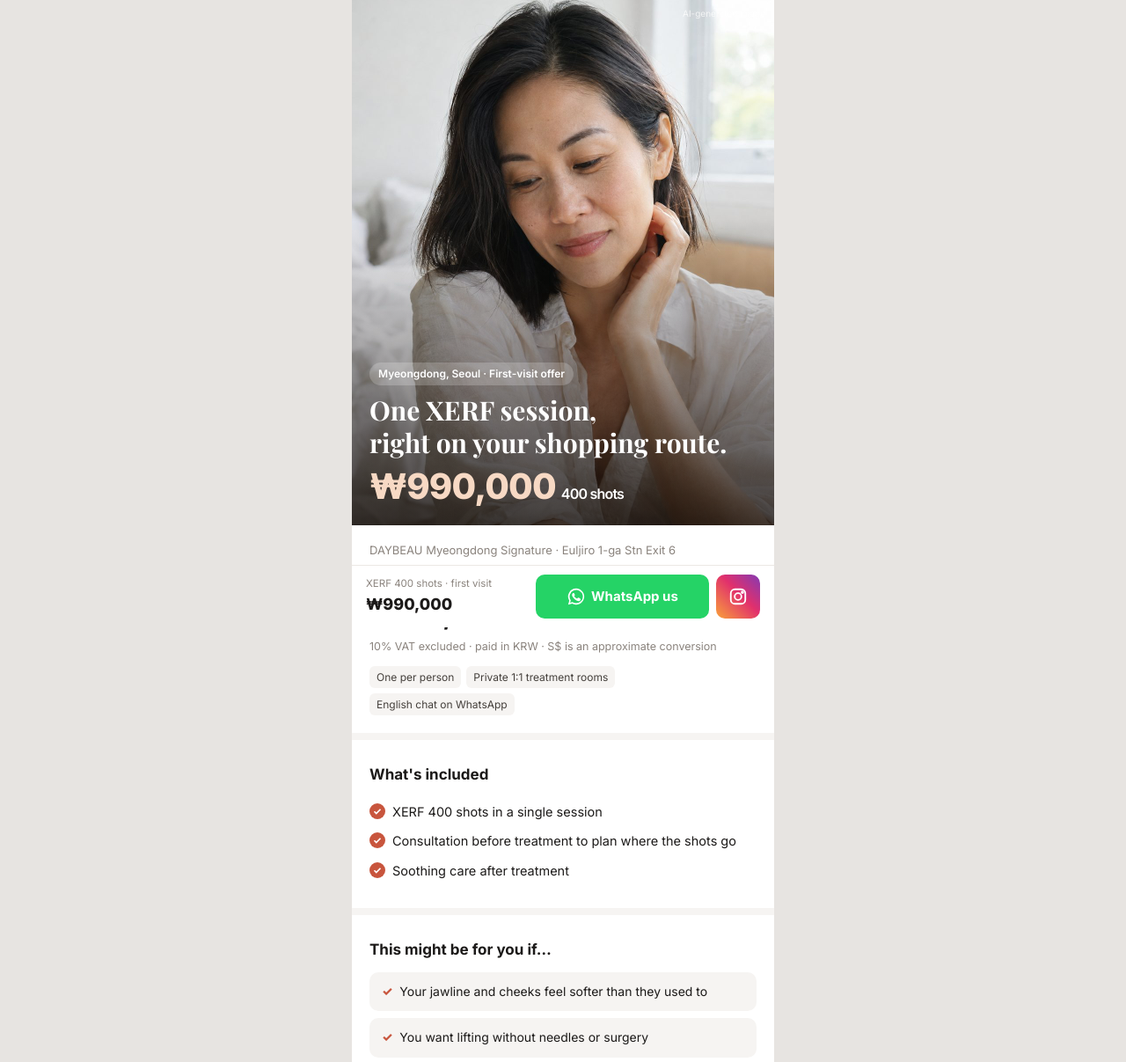
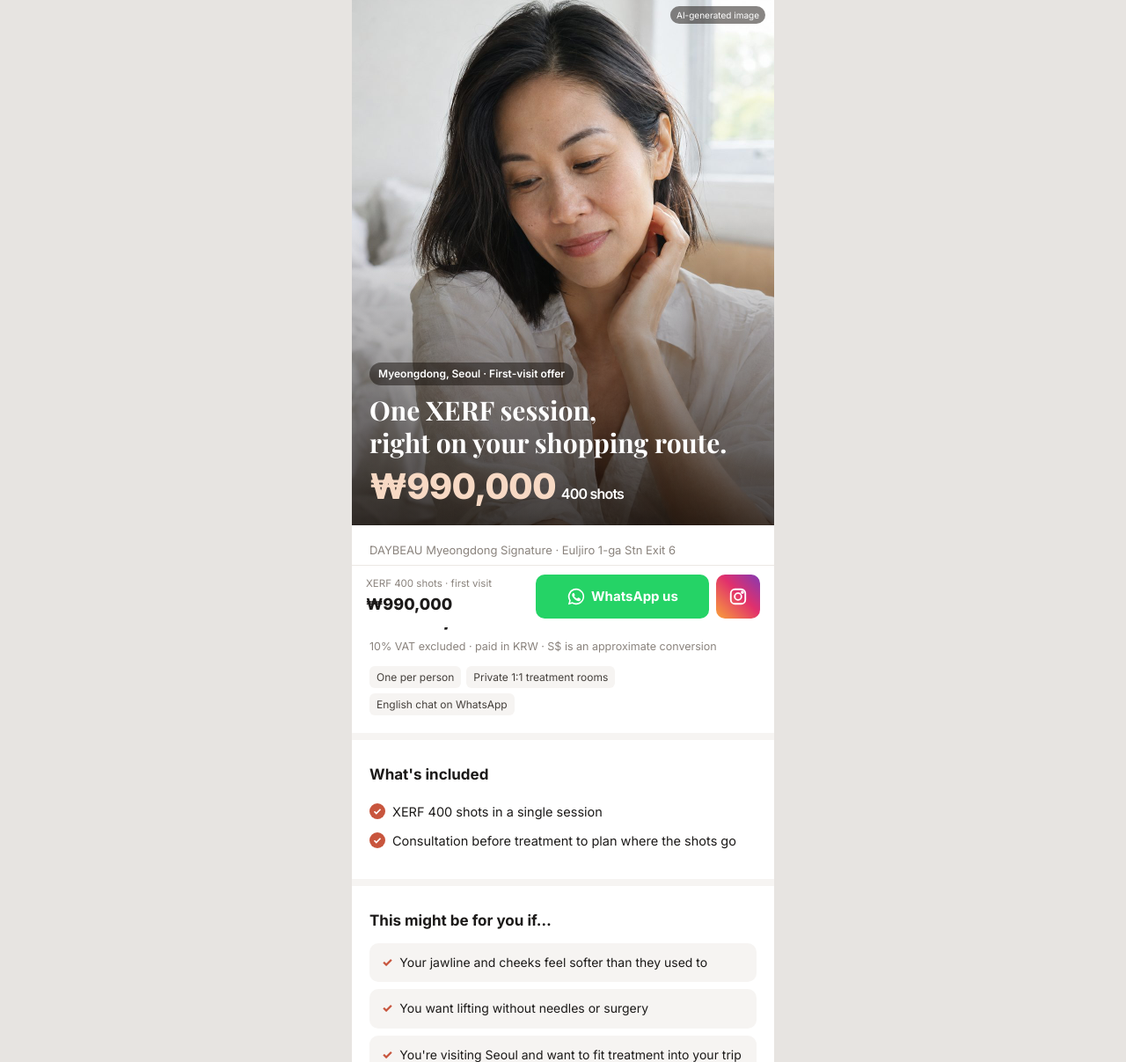
Before and after one commit to thesc-marketing/daybeau-sg, a plain HTML site: page index.html in a window 1280 px wide. Shown: the part 87-1294 px from the top of the page at 88% size. Drawn offline with nearby package versions, Linux system fonts and the light colour scheme.

Commit message:
Claude: 초안 갱신 2026-11-09_1012

```diff
--- a/index.html
+++ b/index.html
@@ -27,11 +27,11 @@ a{color:inherit;text-decoration:none}
 .visual>img{width:100%;height:100%;object-fit:cover}
 .visual::after{content:"";position:absolute;inset:auto 0 0 0;height:58%;background:linear-gradient(transparent,rgba(20,14,10,.78))}
 .visual .copy{position:absolute;left:20px;right:20px;bottom:24px;z-index:2;color:#fff}
-.visual .pill{display:inline-block;background:rgba(255,255,255,.2);font-size:12px;font-weight:600;border-radius:999px;padding:3px 10px}
+.visual .pill{display:inline-block;background:rgba(20,14,10,.5);font-size:12px;font-weight:600;border-radius:999px;padding:3px 10px}
 .visual h1{margin-top:10px;font-family:var(--serif);font-size:30px;font-weight:700;line-height:1.25}
 .visual .big{margin-top:10px;font-size:40px;font-weight:800;color:#f7d9c4;letter-spacing:-.02em;line-height:1}
 .visual .big small{font-size:16px;font-weight:600;margin-left:6px;color:#fff}
-.visual .ai{position:absolute;right:10px;top:10px;font-size:10px;color:rgba(255,255,255,.75);z-index:2}
+.visual .ai{position:absolute;right:10px;top:10px;font-size:10px;color:#fff;background:rgba(20,14,10,.5);padding:2px 7px;border-radius:999px;z-index:2}
 .head{padding:18px 20px 20px;border-bottom:8px solid var(--soft)}
 .clinic{font-size:13px;color:var(--sub)}
 .head h2{font-size:19px;line-height:1.4;color:var(--ink);margin-top:4px;font-weight:700}
@@ -119,7 +119,6 @@ a:focus-visible,summary:focus-visible{outline:3px solid #155e75;outline-offset:3
   <ul class="incl">
     <li>XERF 400 shots in a single session</li>
     <li>Consultation before treatment to plan where the shots go</li>
-    <li>Soothing care after treatment</li>
   </ul>
 </div>
 
```
